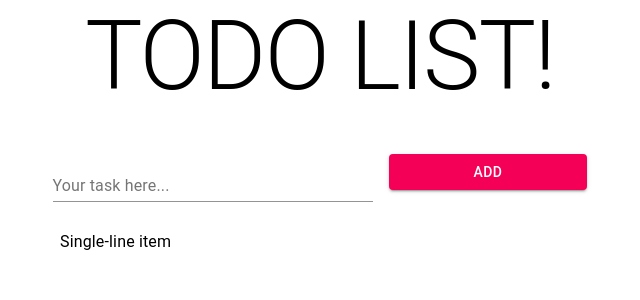
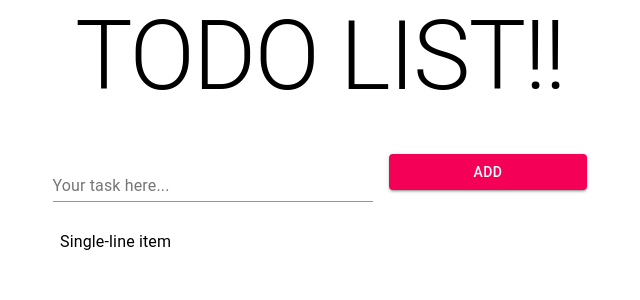
Before and after one commit to lifeeric/react-persits-with-firebase-preview-channel, a React (Create React App) app: page / in a window 1280 px wide. Shown: the top 300 px of the page, without its empty margins (320-960 px from the left). Built offline with nearby package versions, Linux system fonts and the light colour scheme.

Commit message:
added another !

```diff
--- a/src/App.tsx
+++ b/src/App.tsx
@@ -40,7 +40,7 @@ function App() {
     <div className="App">
       <Container maxWidth="sm">
         <Typography variant="h1" component="h2" gutterBottom>
-          TODO LIST!
+          TODO LIST!!
         </Typography>
 
         <form className={classes.root} noValidate autoComplete="off">
```
